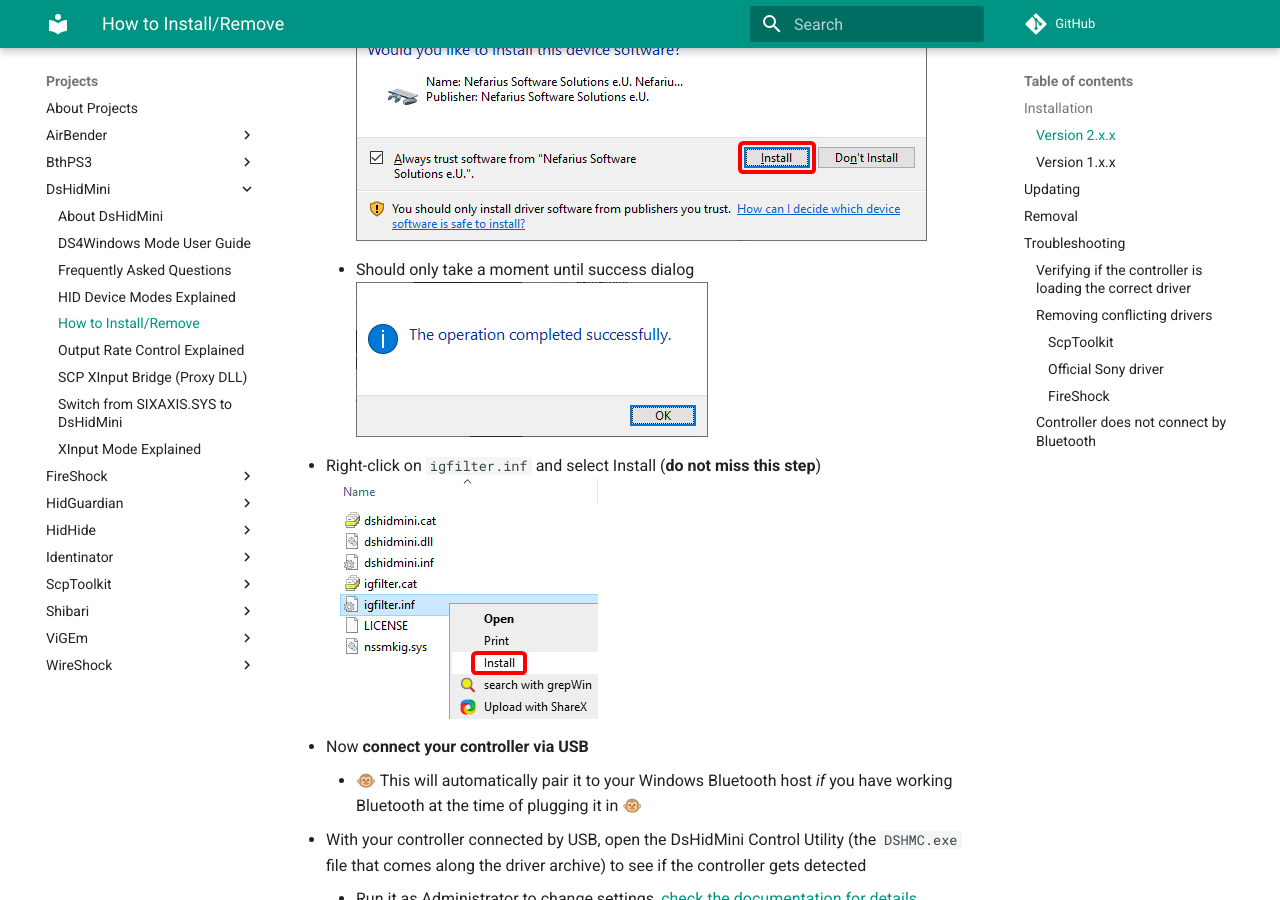
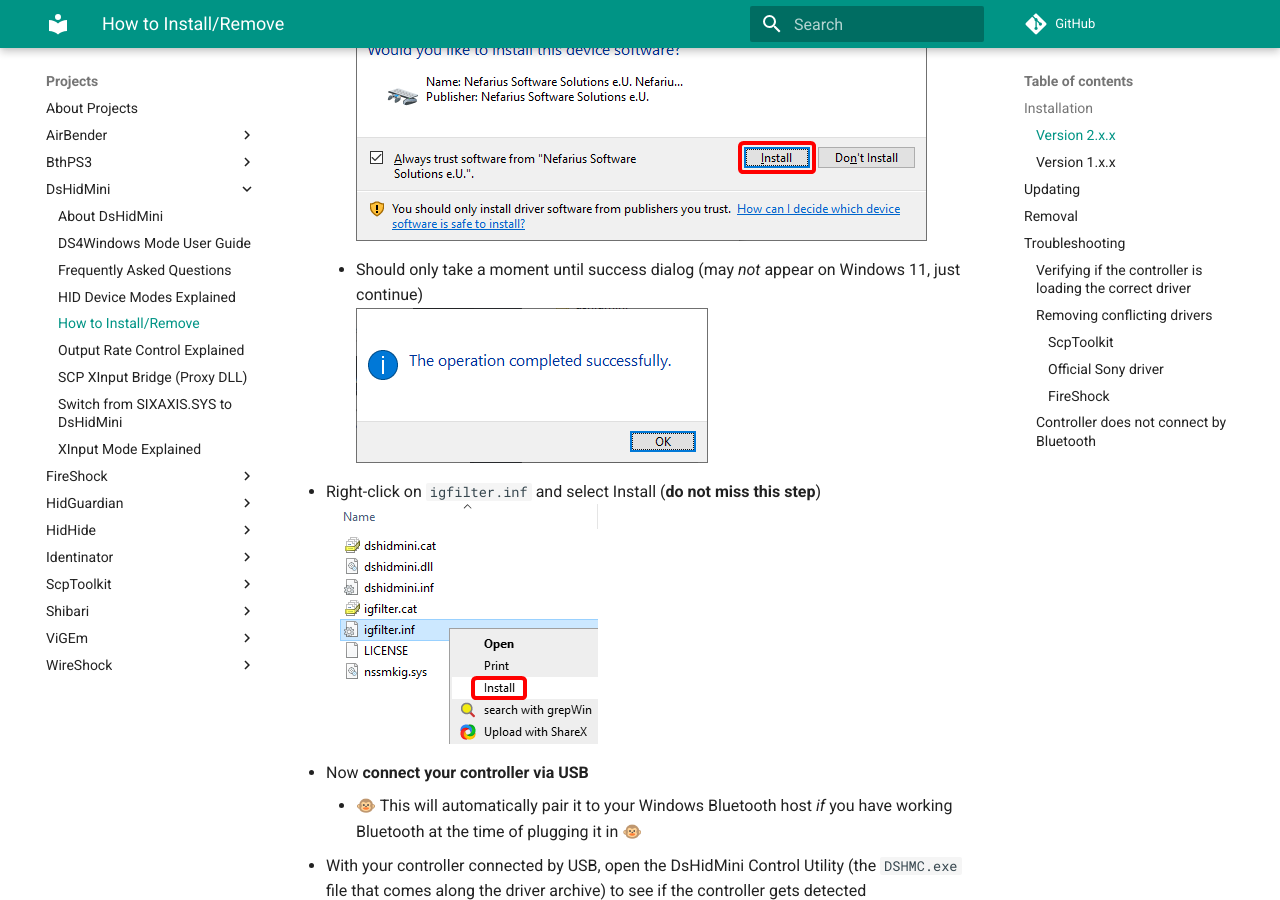
Before and after one commit to nefarius/ViGEm.github.io, an MkDocs documentation site: the page built from docs/projects/DsHidMini/How-to-Install.md, in a window 1280 px wide and 900 px high, scrolled down 1518 px. Built offline with MkDocs 1.6.1 and Material for MkDocs 9.7.7, drawn with Linux system fonts in a browser that asks for light colours; comment, search, counter and statistics services are not loaded.

Commit message:
Added hint about success message

```diff
--- a/docs/projects/DsHidMini/How-to-Install.md
+++ b/docs/projects/DsHidMini/How-to-Install.md
@@ -25,7 +25,7 @@
     ![Np5YTiEyBv.png](images/Np5YTiEyBv.png)
     - If you've never installed great software before 😉 this might show up (hit Install):
     ![DRYeurZsPs.png](images/DRYeurZsPs.png)
-    - Should only take a moment until success dialog
+    - Should only take a moment until success dialog (may *not* appear on Windows 11, just continue)
     ![InfDefaultInstall_La1TsZO9P0.png](images/InfDefaultInstall_La1TsZO9P0.png)
 - Right-click on `igfilter.inf` and select Install (**do not miss this step**)
     ![oAjtjJRW9B.png](images/oAjtjJRW9B.png)
```
